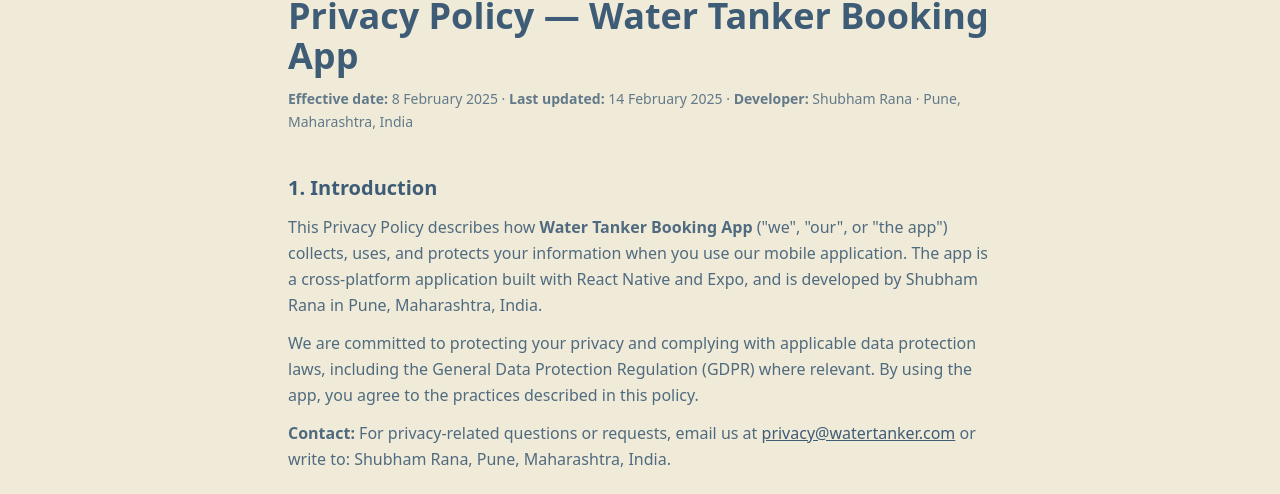
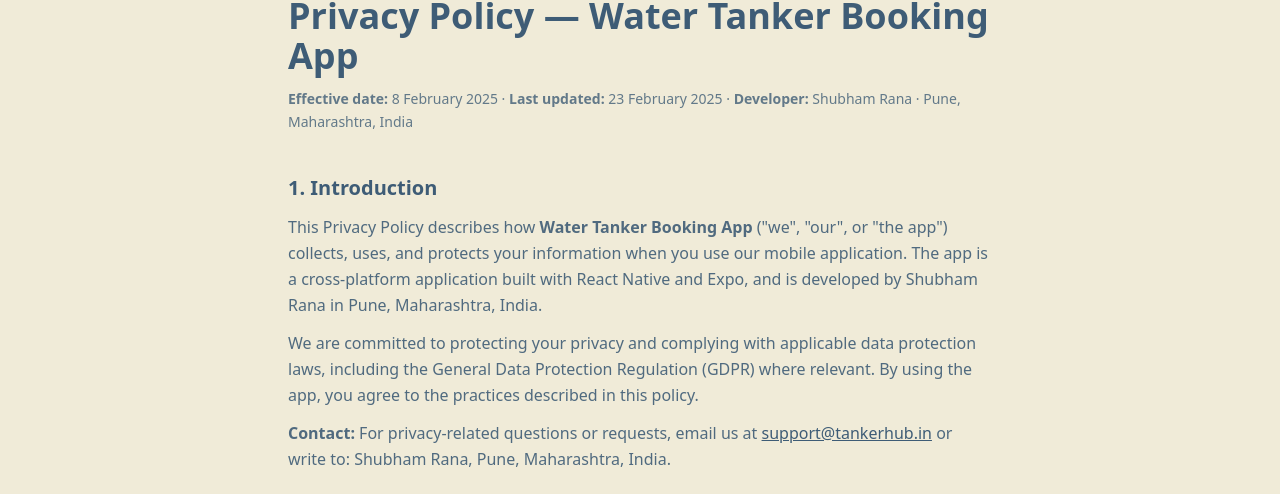
Before and after one commit to ShubhamRRana/WaterTankerWeb, a React (Vite) app: page /privacy in a window 1280 px wide. Shown: the part 133-627 px from the top of the page. Built offline with nearby package versions, Linux system fonts and the light colour scheme; no server answers.

Commit message:
Update contact email and last updated date

```diff
--- a/src/pages/PrivacyPolicy.tsx
+++ b/src/pages/PrivacyPolicy.tsx
@@ -1,8 +1,8 @@
 import { Helmet } from 'react-helmet-async'
 
 function PrivacyPolicy() {
-  const contactEmail = 'privacy@watertanker.com'
-  const lastUpdated = '14 February 2025'
+  const contactEmail = 'support@tankerhub.in'
+  const lastUpdated = '23 February 2025'
 
   return (
     <main className="flex-1 min-h-screen">
```
